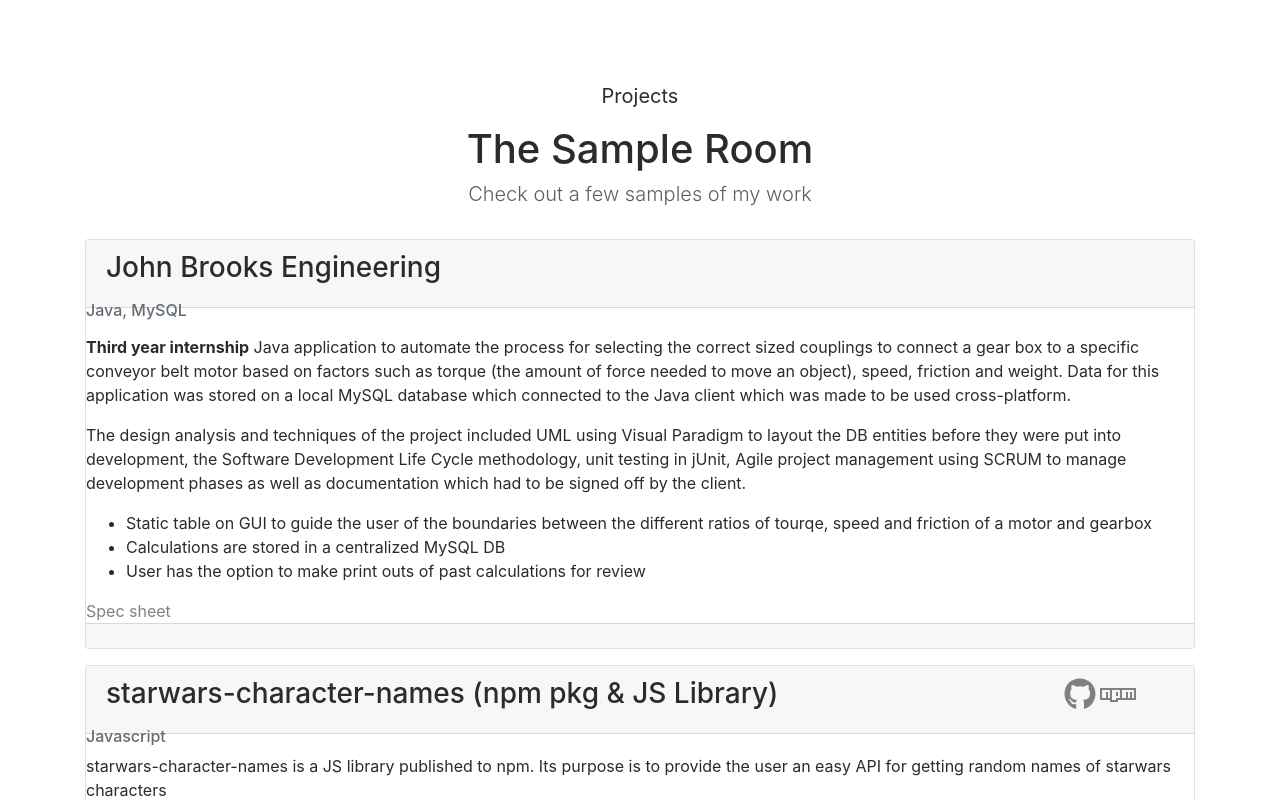
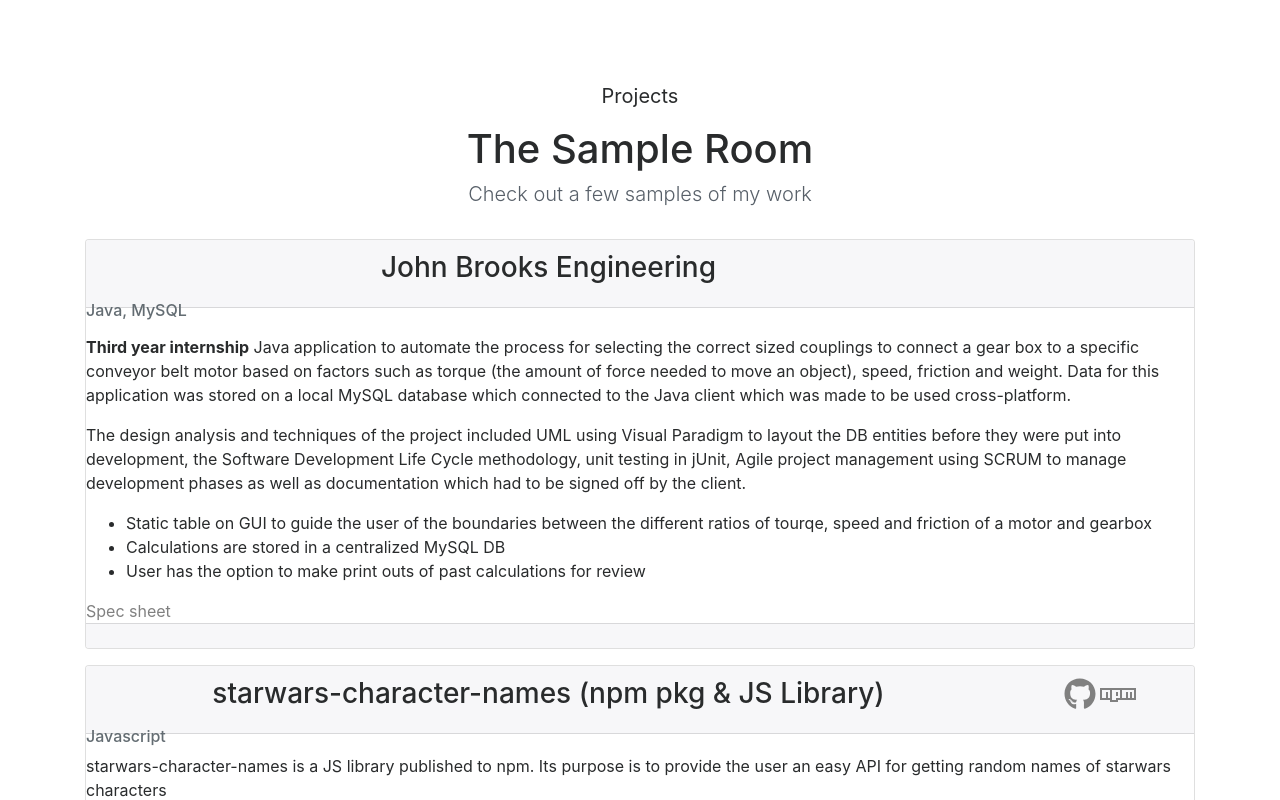
Before and after one commit to baileycarpenter/PersonalSite, an Angular app: page /projects in a window 1280 px wide. Shown: the top 800 px of the page. Built offline with nearby package versions, Linux system fonts and the light colour scheme.

Commit message:
center card-title on xs devices

```diff
--- a/src/app/projects/projects.component.css
+++ b/src/app/projects/projects.component.css
@@ -15,3 +15,9 @@ a{
 a:hover{
   color: lightgrey;
 }
+
+@media (min-width: 576px) {
+  .card-title{
+    text-align: center;
+  }
+}
```
